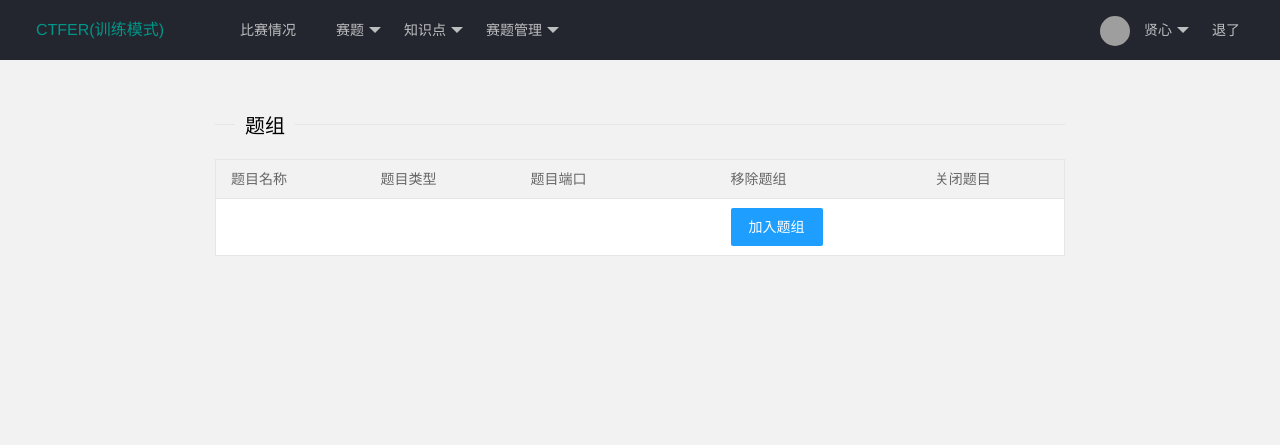
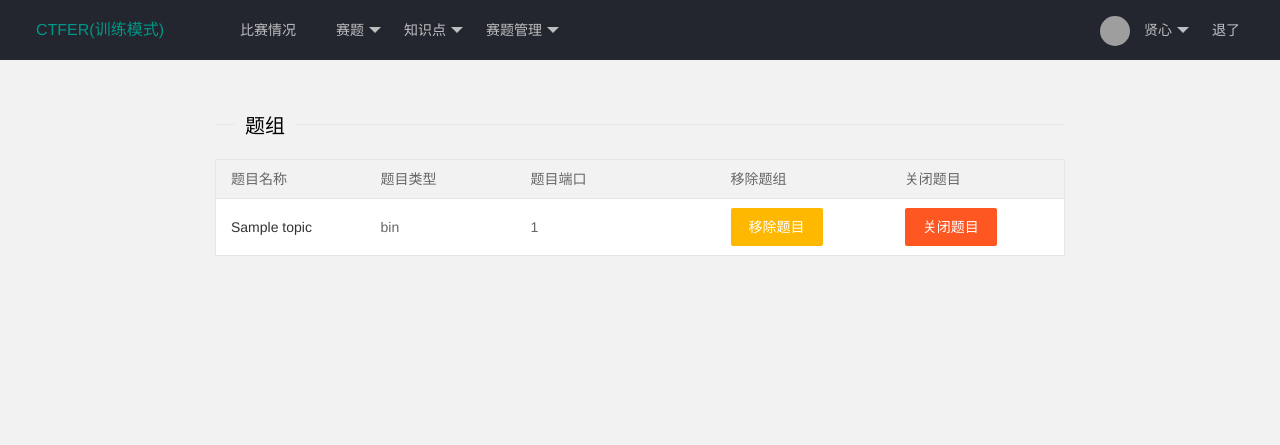
Before and after one commit to taropowder/ctfWorker, a Django app: page /topic/group_list/ in a window 1280 px wide. Shown: the top 445 px of the page. Run offline with Django 3.2, Linux system fonts and the light colour scheme; tables that the repository leaves empty hold one stand-in row (values such as "Sample post"); grey boxes are pictures that could not be loaded.

Commit message:
题组删除

```diff
--- a/templates/topic/topic_detail.html
+++ b/templates/topic/topic_detail.html
@@ -48,7 +48,7 @@
                     layer.open({
                         type: 1,
                         closeBtn: 2,
-                        title: ['确认删除？', 'font-size:18px;'],
+                        title: ['加入题组', 'font-size:18px;'],
                         content: "<div align='center' ><form action='{% url 'topic_delete' topic.id %}' method='post'>{% csrf_token %}<input class='layui-btn layui-btn-danger'  type='submit' value='确认删除'></form></div>" //这里content是一个普通的String
                     });
                 });
--- a/templates/topic/topoc_list.html
+++ b/templates/topic/topic_group_list.html
@@ -5,7 +5,7 @@
         <div class="layui-col-md2"></div>
             <div class="layui-col-md8">
             <fieldset class="layui-elem-field layui-field-title" style="margin-top: 50px;">
-                <legend>题库</legend>
+                <legend>题组</legend>
             </fieldset>
 
             <table class="layui-table" lay-skin="line">
@@ -20,16 +20,18 @@
                     <th>题目名称</th>
                     <th>题目类型</th>
                     <th>题目端口</th>
-                    <th>加入题组</th>
+                    <th>移除题组</th>
+                    <th>关闭题目</th>
                 </tr>
                 </thead>
                 <tbody>
-                {% for topic in topic_list %}
+                {% for topic_group in topicgroup_list %}
                 <tr>
-                    <td><a href="{% url 'topic_detail' topic.id %}">{{ topic.title }}</a></td>
-                    <td>{{ topic.type }}</td>
-                    <td>{{ topic.port }}</td>
-                    <td><button class="layui-btn layui-btn-normal" onclick="join_topic_group({{ topic.id }})">加入题组</button></td>
+                    <td><a href="{% url 'topic_detail' topic_group.topic_id.id %}">{{ topic_group.topic_id.title }}</a></td>
+                    <td>{{ topic_group.topic_id.type }}</td>
+                    <td>{{ topic_group.topic_id.port }}</td>
+                    <td><button class="layui-btn layui-btn-warm" onclick="delete_topic_group({{ topic_group.topic_id.id  }},'{% url 'topic_group_delete' topic_group.id %}')" >移除题目</button></td>
+                    <td><button class="layui-btn layui-btn-danger" onclick="join_topic_group({{ topic.id }})">关闭题目</button></td>
                 </tr>
                 {% endfor %}
 
@@ -37,15 +39,15 @@
             </table>
         </div>
     </div>
-<script>
-            function join_topic_group(id) {
+ <script>
+            function delete_topic_group(id,url) {
                 layui.use('layer', function () {
                     var layer = layui.layer;
                     layer.open({
                         type: 1,
                         closeBtn: 2,
                         title: ['确认加入？', 'font-size:18px;'],
-                        content: "<div align='center' ><form action='{% url 'topic_group_add'  %}' method='post'>{% csrf_token %}<input type='hidden' name='topic_id' value='"+id+"' ><input class='layui-btn layui-btn-danger'  type='submit' value='确认删除'></form></div>" //这里content是一个普通的String
+                        content: "<div align='center' ><form action='"+url+"' method='post'>{% csrf_token %}<input type='hidden' name='topic_id' value='"+id+"' ><input class='layui-btn layui-btn-danger'  type='submit' value='移除该题目'></form></div>" //这里content是一个普通的String
                     });
                 });
             }
--- a/templates/topic/topocgroup_list.html
+++ b/templates/topic/topic_list.html
@@ -5,7 +5,7 @@
         <div class="layui-col-md2"></div>
             <div class="layui-col-md8">
             <fieldset class="layui-elem-field layui-field-title" style="margin-top: 50px;">
-                <legend>题组</legend>
+                <legend>题库</legend>
             </fieldset>
 
             <table class="layui-table" lay-skin="line">
@@ -20,14 +20,13 @@
                     <th>题目名称</th>
                     <th>题目类型</th>
                     <th>题目端口</th>
-                    <th>移除题组</th>
-                    <th>关闭题目</th>
+                    <th>加入题组</th>
                 </tr>
                 </thead>
                 <tbody>
-                {% for topic in topicgroup_list %}
+                {% for topic in topic_list %}
                 <tr>
-                    <td>{{ topic.title }}</td>
+                    <td><a href="{% url 'topic_detail' topic.id %}">{{ topic.title }}</a></td>
                     <td>{{ topic.type }}</td>
                     <td>{{ topic.port }}</td>
                     <td><button class="layui-btn layui-btn-normal" onclick="join_topic_group({{ topic.id }})">加入题组</button></td>
@@ -38,7 +37,7 @@
             </table>
         </div>
     </div>
- <script>
+<script>
             function join_topic_group(id) {
                 layui.use('layer', function () {
                     var layer = layui.layer;
@@ -46,7 +45,7 @@
                         type: 1,
                         closeBtn: 2,
                         title: ['确认加入？', 'font-size:18px;'],
-                        content: "<div align='center' ><form action='{% url 'topic_group_add'  %}' method='post'>{% csrf_token %}<input type='hidden' name='topic_id' value='"+id+"' ><input class='layui-btn layui-btn-danger'  type='submit' value='确认删除'></form></div>" //这里content是一个普通的String
+                        content: "<div align='center' ><form action='{% url 'topic_group_add'  %}' method='post'>{% csrf_token %}<input type='hidden' name='topic_id' value='"+id+"' ><input class='layui-btn layui-btn-danger'  type='submit' value='加入题组'></form></div>" //这里content是一个普通的String
                     });
                 });
             }
--- a/topic/models.py
+++ b/topic/models.py
@@ -1,5 +1,6 @@
 from django.db import models
 from uuid import uuid1
+
 
 # Create your models here.
 
@@ -43,4 +44,4 @@
 
 
 class TopicGroup(models.Model):
-    topic_id = models.ForeignKey(Topic)
+    topic_id = models.ForeignKey(Topic, unique=True)
--- a/topic/urls.py
+++ b/topic/urls.py
@@ -10,6 +10,7 @@
     url(r'/list/', topic_views.TopicListView.as_view(), name='topic_list'),
     url(r'/group_list/', topic_views.TopicGroupListView.as_view(), name='topic_group_list'),
     url(r'/group_add/', topic_views.TopicGroupJoinView.as_view(), name='topic_group_add'),
+    url(r'/group_delete/(?P<pk>\d+)/', topic_views.TopicGroupDeleteView.as_view(), name='topic_group_delete'),
     url(r'^(.+)/', topic_views.topic, name='type'),
 
 ]
--- a/topic/views.py
+++ b/topic/views.py
@@ -30,12 +30,12 @@
 
 
 class TopicListView(ListView):
-    template_name = 'topic/topoc_list.html'
+    template_name = 'topic/topic_list.html'
     model = Topic
 
 
 class TopicGroupListView(ListView):
-    template_name = 'topic/topocgroup_list.html'
+    template_name = 'topic/topic_group_list.html'
     model = TopicGroup
 
 
@@ -66,5 +66,12 @@
     success_url = reverse_lazy('topic_group_list')  # 成功添加表对象后 跳转到的页面
     fields = ('topic_id',)
 
-    # def post(self, request, *args, **kwargs):
-    #     return HttpResponse('123')
+    def form_invalid(self, form):  # 定义表对象没有添加失败后跳转到的页面。
+        return HttpResponse("form is invalid.. this is just an HttpResponse object")
+
+
+class TopicGroupDeleteView(DeleteView):
+    model = TopicGroup
+    success_url = reverse_lazy('topic_group_list')
+
+    get = DeleteView.http_method_not_allowed
```
